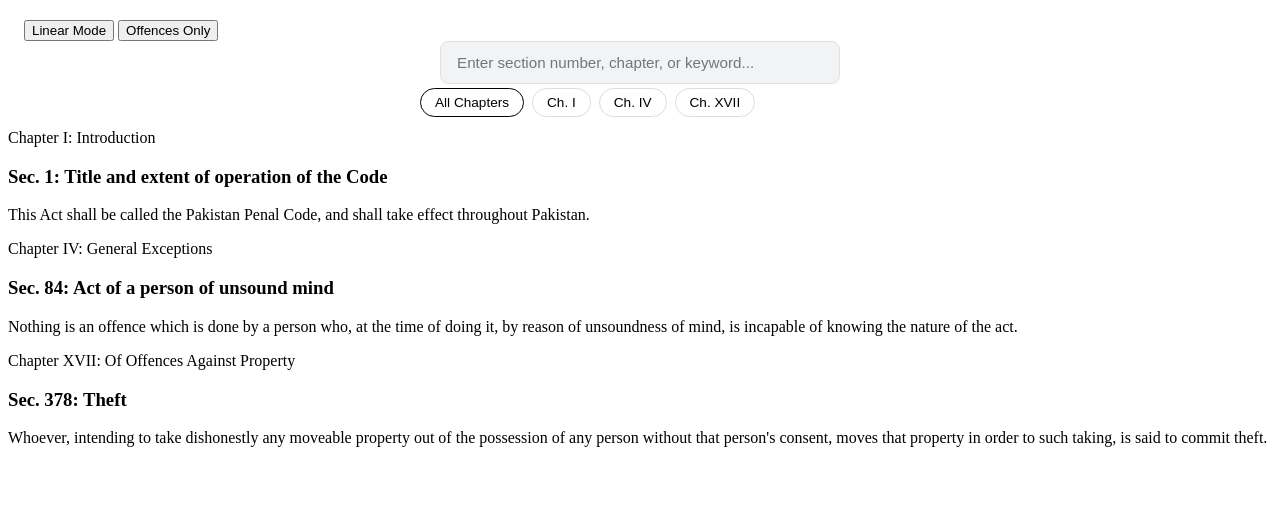
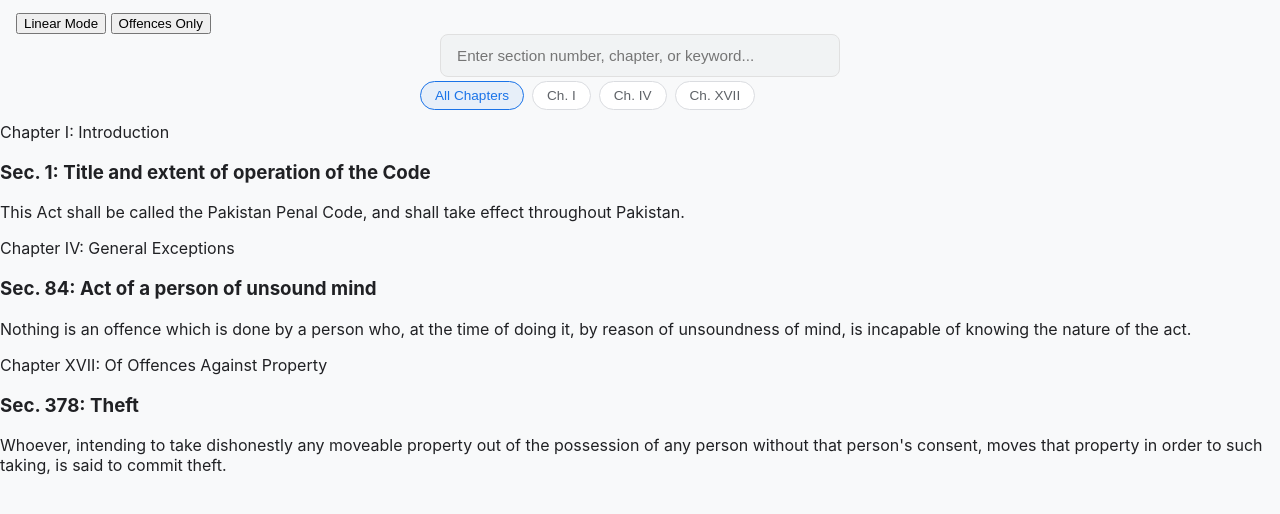
Before and after one commit to WaddaCoder/PPC-BareAct, a plain HTML site: page index.html in a window 1280 px wide. Drawn offline with Linux system fonts and the light colour scheme.

Commit message:
Define CSS variables for primary theme colors
Added CSS variables for theming and styling.

```diff
--- a/style.css
+++ b/style.css
@@ -1,3 +1,24 @@
+:root {
+  --bg-primary: #f8f9fa;
+  --surface: #ffffff;
+  --text-main: #202124;
+  --text-muted: #5f6368;
+  --accent: #1a73e8;
+  --accent-light: rgba(26, 115, 232, 0.08);
+}
+
+* {
+  box-sizing: border-box;
+}
+
+body {
+  margin: 0;
+  font-family: -apple-system, BlinkMacSystemFont, "Segoe UI", Roboto, Helvetica, Arial, sans-serif;
+  background-color: var(--bg-primary);
+  color: var(--text-main);
+  -webkit-tap-highlight-color: transparent;
+}
+
 /* Header Extensions for Search and TOC Tracks */
 .app-header {
   flex-direction: column;
```
